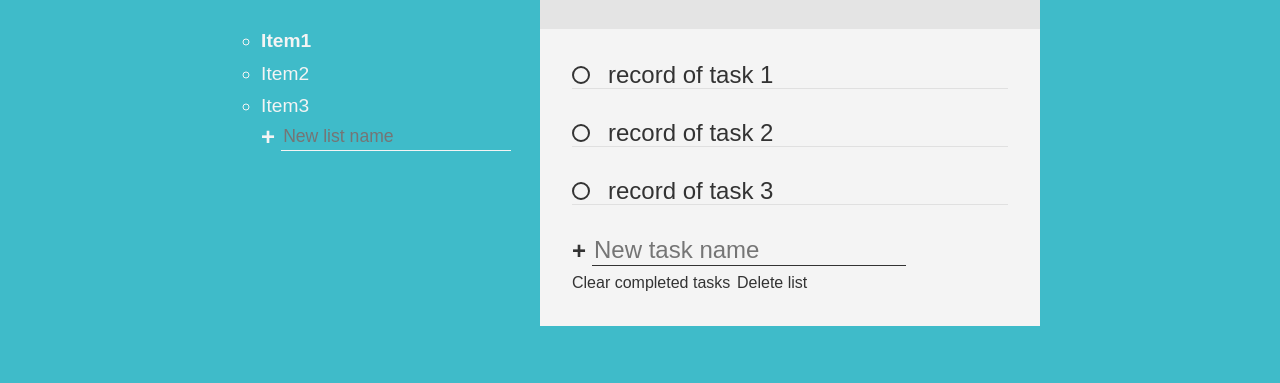
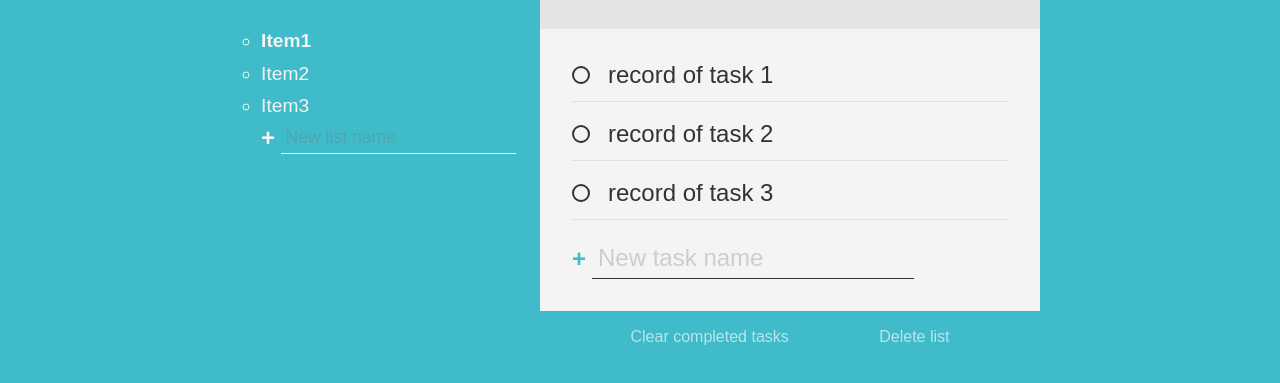
Before and after one commit to ash1ni/projectX, a plain HTML site: page index.html in a window 1280 px wide. Shown: the part 241-624 px from the top of the page. Drawn offline with Linux system fonts and the light colour scheme.

Commit message:
Structuring and styling of frontend.

```diff
--- a/style.css
+++ b/style.css
@@ -89,6 +89,7 @@ form{
     border-bottom: 1px solid currentColor;
     font-size: inherit;
     outline: none;
+    padding: 0.25em;
 
     transition: border-bottom 250ms ease-in;
     order: 2;
@@ -99,11 +100,19 @@ form{
 }
 
 .new:focus::placeholder{
-    opacity: 0.2;
+    opacity: 0.15;
+}
+
+.new::placeholder{
+    opacity:0.3;
 }
 
 .new.list{
     font-size: 1.1rem;
+}
+
+.new.task{
+    margin-bottom: 0;
 }
 
 .active-list{
@@ -140,8 +149,13 @@ form{
 
 .todo-body{
     padding: var(--spacer);
+    position: relative;
 
 
+}
+
+.new-task-creator .create{
+    color: var(--clr-primary);
 }
 
 [type="checkbox"]{
@@ -150,18 +164,23 @@ form{
 }
 
 .task label{
-    display: flex;
+    display: inline-flex;
     align-items: center;
+    position: relative;
+
+}
+
+.task{
     position: relative;
     margin-bottom: 1.25em;
 }
 
-.task label::after{
+.task::after{
     content: "";
     position: absolute;
     right: 0;
     left: 0;
-    bottom: 0;
+    bottom: -0.5em;
     height: 1px;
     background: currentColor;
     opacity: 0.1;
@@ -187,3 +206,57 @@ form{
     color: var(--clr-primary);
 
 }
+
+[type="checkbox"]:checked + label .custom-checkbox{
+    background: var(--clr-primary);
+    border-color: var(--clr-primary);
+    box-shadow: inset 0 0 0px 2px white;
+
+}
+
+[type="checkbox"]:checked + label {
+    opacity: 0.5em;
+}
+
+
+.task label::after{
+    content: "";
+    position: absolute;
+    left: 0;
+    right: 0;
+    top: 50%;
+    height: 3px;
+    background: currentColor;
+    transform: scaleX(0);
+    transform-origin: right;
+    transition: transform 150ms ease-in-out;
+
+}
+
+[type="checkbox"]:checked + label::after {
+    opacity: 0.5em;
+    transform: scaleX(1);
+    transform-origin: left;
+}
+
+.delete-stuff{
+    display: flex;
+    justify-content: space-evenly;
+    position: absolute;
+    width: 100%;
+    left: 0;
+    bottom: -35px;
+    color: var(--clr-light);
+
+}
+
+.btn.delete{
+    /* font-weight: 700;
+    letter-spacing: 1px; */
+    opacity: 0.7;
+    font-size: 1rem;
+    transition: 200ms;
+}
+.btn.delete:hover{
+    color: var(--clr-warning);
+}
```
